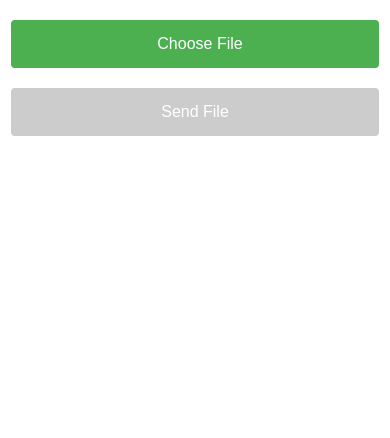
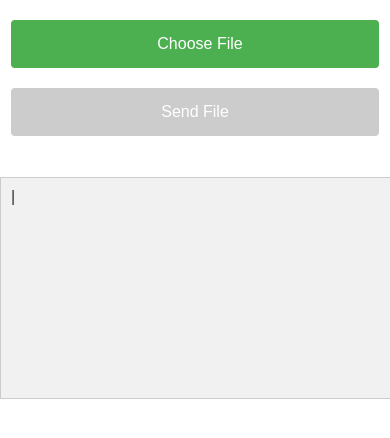
Before and after one commit to an-tonic/QRTeleport, a Flask app: template templates/index.html in a window 390 px wide. Shown: the part 119-557 px from the top of the page. Run offline with Flask 3, Linux system fonts and the light colour scheme; the template is opened without the code that fills it: most values are stand-ins (such as "Sample title", 1, 10 or a date in 2020); some libraries are stand-ins or nearby versions.

Commit message:
An more user friendly UI: a 'console' that presents messages on progress, errors, connectivity, etc.

```diff
--- a/static/scripts.js
+++ b/static/scripts.js
@@ -2,13 +2,9 @@ document.addEventListener('DOMContentLoaded', () => {
     document.getElementById('sendButton').addEventListener('click', sendFile);
     document.getElementById('fileInput').addEventListener('change', function () {
 
-        document.getElementById('sendButton').disabled = !(fileInput.files.length !== 0 && connectedToPeer);
-
-        if (this.files.length > 0) {
-            document.querySelector('.file-name').textContent = this.files[0].name;
-        } else {
-            document.querySelector('.file-name').textContent = 'Choose File';
-        }
+        const fileName = this.files.length > 0 ? this.files[0].name : 'Choose File';
+        document.querySelector('.file-name').textContent = fileName;
+        document.getElementById('sendButton').disabled = !(connectedToPeer && this.files.length > 0);
     });
 });
 
@@ -27,6 +23,19 @@ var p = new SimplePeer({
 
 
 //Functions
+
+function writeToConsole(message, color) {
+    const consoleWindowText = document.getElementById('consoleText');
+    const now = new Date();
+    const timestamp = `${now.getFullYear()}-${now.getMonth()+1}-${now.getDate()} ${now.getHours()}:${now.getMinutes()}:${now.getSeconds()}`;
+    const content = `<span class="${color}">${timestamp} ${message}</span><br>`;
+
+    consoleWindowText.innerHTML += content;
+    consoleWindowText.scrollTop = consoleWindow.scrollHeight; // Auto-scroll to the bottom
+}
+
+
+
 //Gets client id from GET parameters in URL
 function getParameterByName(name) {
   const urlSearchParams = new URLSearchParams(window.location.search);
@@ -60,7 +69,8 @@ function sendFile() {
             name: file.name,
             chunks: totalChunks,
         };
-        console.log(fileInfo)
+        writeToConsole('Started file upload: "' + file.name + '" (' + Math.floor(fileData.byteLength / 1024) + ' Kb)', 'green');
+
         p.send(JSON.stringify(fileInfo));
 
         // Split the file into chunks and send them sequentially
@@ -74,10 +84,11 @@ function sendFile() {
 
         sendChunksAsync(chunks)
         .then(() => {
-        console.log('File transfer complete');
+            writeToConsole('Finished sending file: "' + file.name + '"', 'green');
         })
         .catch((error) => {
-        console.error('Error occurred during file transfer:', error);
+
+            writeToConsole('Unknown error occurred during file transfer: ' + error, 'red');
         });
     };
 
@@ -86,15 +97,16 @@ function sendFile() {
 
 p.on('error', (err) => {
     console.log(err, err.code);
-    if(err.code === "RTCError: Failure to send data"){
-        chunkSize = chunkSize / 2;
-        newPeer();
-        sendFile();
-    }
+     writeToConsole('Unknown error occurred!', 'red');
+//    if(err.code === "RTCError: Failure to send data"){
+//        chunkSize = chunkSize / 2;
+//        newPeer();
+//        sendFile();
+//    }
 })
 
 p.on('connect', () => {
-    console.log('CONNECT')
+    writeToConsole('Connected to peer.', 'green');
     //Enabling send button
     connectedToPeer = true;
     socket.disconnect();
@@ -104,7 +116,8 @@ p.on('connect', () => {
 })
 
 p.on('close', () => {
-    alert("You have been disconnected from your peer");
+
+    writeToConsole('Disconnected from the peer!', 'red');
     connectedToPeer = false;
     document.getElementById('sendButton').disabled = true;
 })
@@ -119,8 +132,8 @@ p.on('data', (data) => {
     if(metadataReceived){
         receivedChunks.push(data);
         if(receivedChunks.length === expectedChunkCount){
+            writeToConsole('Received file: "' + filename + '"', 'green');
             const file = new Blob(receivedChunks);
-
             link.href = URL.createObjectURL(file);
             link.download = filename;
             link = null;
@@ -131,20 +144,18 @@ p.on('data', (data) => {
     } else if(!metadataReceived){
         const jsonData = JSON.parse(data);
         if(jsonData.name && jsonData.chunks){
+             writeToConsole('Starting download of file: "' + jsonData.name + '"', 'green');
             filename = jsonData.name;
             expectedChunkCount = jsonData.chunks;
             link = document.createElement('a');
             const downloadLinkDiv = document.getElementById('downloadLinkDiv');
             downloadLinkDiv.appendChild(link);
             link.innerText = filename;
-
             metadataReceived = true;
         }
     }
 
 });
-
-
 
 
 socket.on('webrtc', function(data) {
@@ -155,7 +166,6 @@ socket.on('webrtc', function(data) {
 
     p.on('signal', data => {
         console.log('SIGNAL', JSON.stringify(data));
-
         var signalingData = {
             client_id: myClientID, // The client identifier of this client
             target_client_id: initiator_id, // The client identifier of the target client
@@ -167,6 +177,7 @@ socket.on('webrtc', function(data) {
 });
 
 socket.on('client_id', function (id) {
+    writeToConsole('Received a unique ID from server: ' + id, 'green');
     myClientID = id;
     let qrText = "https://" + window.location.host + '/connectTo?client_id=' + myClientID;
     //Displaying qr code
@@ -174,7 +185,6 @@ socket.on('client_id', function (id) {
         var qrCodeDiv = document.getElementById('qrcode');
         var qrCode = new QRCode(qrCodeDiv, {text: qrText});
         document.getElementById('link').innerHTML = '<a target=_blank href="' + qrText + '">link if you cannot scan</a>'
-
     }
     //Sending offer otherwise
     if (Initiator){
@@ -187,6 +197,7 @@ socket.on('client_id', function (id) {
                 target_client_id: getParameterByName('client_id'), // The client identifier of the target client
                 signal_data: JSON.stringify(data) // The signaling data generated by simple-peer
             };
+            writeToConsole('Connecting to peer... (' +  signalingData.target_client_id + ')', 'green');
             socket.emit("message", signalingData);
         })
     }
--- a/static/styles.css
+++ b/static/styles.css
@@ -94,10 +94,42 @@ form {
     outline: none;
 }
 
+/*Console*/
 
+.console-window {
+  width: 100%;
+  max-width: 66.67%; /* 2/3 of the screen width */
+  margin: 20px auto;
+  padding: 10px;
+  background-color: #f1f1f1;
+  border: 1px solid #ccc;
+  overflow-y: scroll;
+  height: 200px;
+}
+@keyframes blink {
+  0% { opacity: 0; }
+  50% { opacity: 1; }
+  100% { opacity: 0; }
+}
+
+.console-line {
+  animation: blink 0.8s infinite;
+}
+
+.green{
+    color: green;
+}
+
+.red{
+    color: red;
+}
 
 /* Media rules for responsiveness */
 @media (max-width: 600px) {
+    .console-window {
+        max-width: 100%; /* Full width for phones */
+    }
+
     h1 {
         font-size: 24px;
         margin-top: 10px;
--- a/templates/index.html
+++ b/templates/index.html
@@ -31,6 +31,11 @@
 
     </div>
 
+    <div class="console-window" id="consoleWindow">
+        <div id="consoleText"></div>
+        <div class="console-line">|</div>
+
+    </div>
 
 
 </body>
```
Lines whose indentation alone changed are shown as unchanged.
